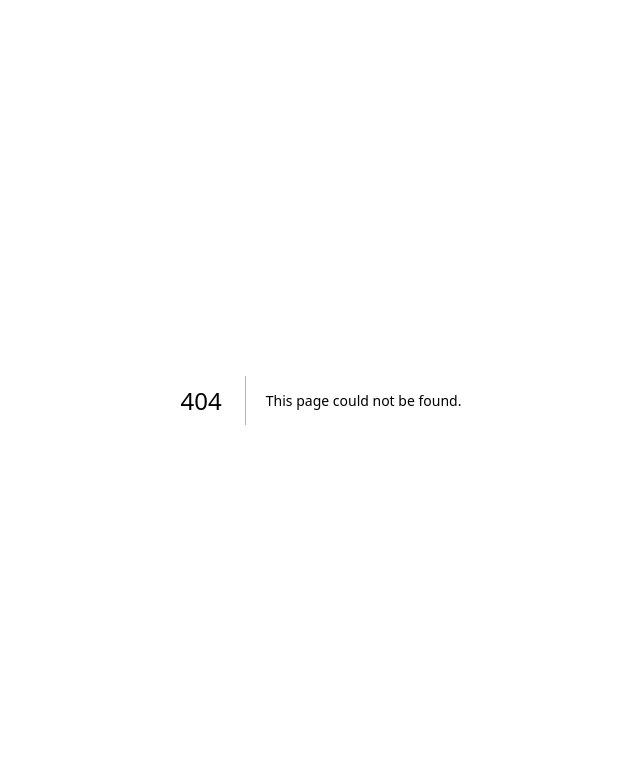
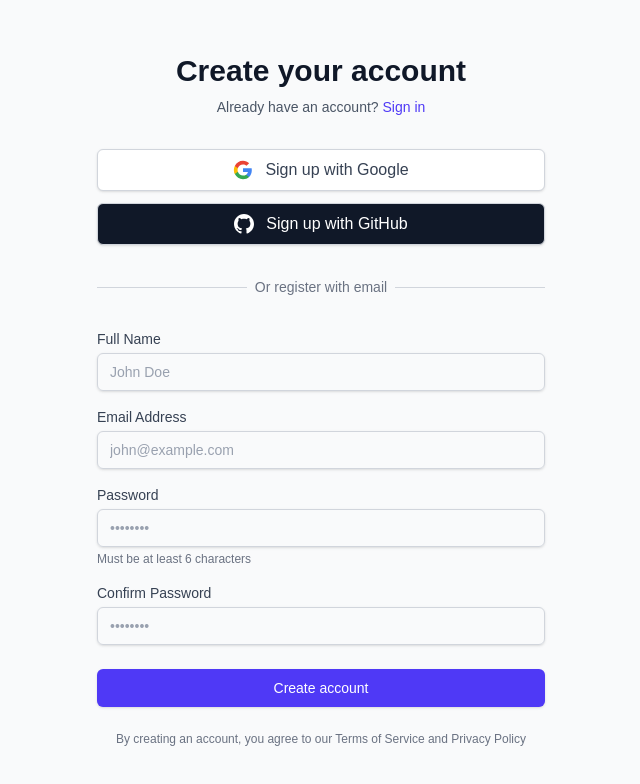
Before and after one commit to SasidaDilhan/Price-Predictor, a Next.js app in the folder frontend/: page /auth/register in a window 1280 px wide. Before the commit this address had no page. Shown: the top 784 px of the page, without its empty margins (319-959 px from the left). Built offline with nearby package versions, Linux system fonts and the light colour scheme.

Commit message:
sign using jwt working and register page also added

```diff
--- a/frontend/app/pages/auth/register/page.tsx
+++ b/frontend/app/auth/register/page.tsx
@@ -31,7 +31,7 @@ export default function Register() {
     setLoading(true);
 
     try {
-      const res = await fetch("/pages/api/auth/register", {
+      const res = await fetch("/auth/register", {
         method: "POST",
         headers: { "Content-Type": "application/json" },
         body: JSON.stringify({ name, email, password })
@@ -78,7 +78,7 @@ export default function Register() {
           <p className="mt-2 text-center text-sm text-gray-600">
             Already have an account?{" "}
             <Link
-              href="/pages/signin"
+              href="/signin"
               className="font-medium text-indigo-600 hover:text-indigo-500"
             >
               Sign in
--- a/frontend/app/dashboard/SignOutButton.tsx
+++ b/frontend/app/dashboard/SignOutButton.tsx
@@ -5,7 +5,7 @@ import { signOut } from "next-auth/react";
 export default function SignOutButton() {
   return (
     <button
-      onClick={() => signOut({ callbackUrl: "/signin" })}
+      onClick={() => signOut({ callbackUrl: "/auth/signin" })}
       className="px-4 py-2 bg-red-600 text-white rounded-md hover:bg-red-700 transition"
     >
       Sign Out
--- a/frontend/app/page.tsx
+++ b/frontend/app/page.tsx
@@ -1,6 +1,6 @@
 import React from "react";
-import Home from "./pages/home/page";
-import SignIn from "./pages/auth/signin/page";
+import Home from "./home/page";
+import SignIn from "./auth/signin/page";
 
 function page() {
   return (
```
Also changed, not shown: frontend/app/auth/error/page.tsx (renamed from frontend/app/pages/auth/error/page.tsx), frontend/app/auth/signin/page.tsx (renamed from frontend/app/pages/auth/signin/page.tsx), frontend/app/home/page.tsx (renamed from frontend/app/pages/home/page.tsx).
